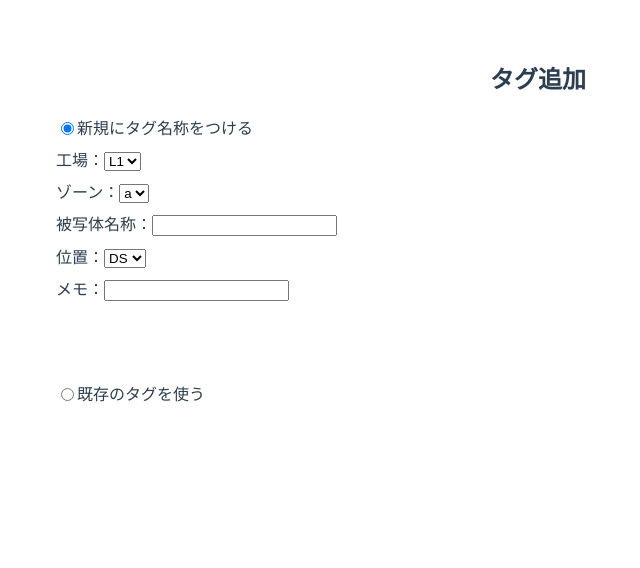
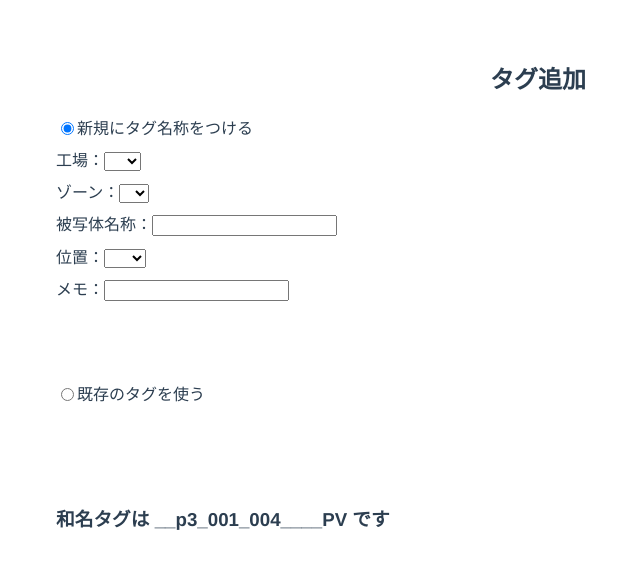
Before and after one commit to 38022/P3Icontrol, a Vue app: page /tag/add in a window 1280 px wide. Both pictures are taken after a click on the radio button "新規にタグ名称をつける". Shown: the top 568 px of the page, without its empty margins (102-742 px from the left). Built offline with nearby package versions, Linux system fonts and the light colour scheme.

Commit message:
選択結果の表示完了

```diff
--- a/src/components/TagAdd.vue
+++ b/src/components/TagAdd.vue
@@ -9,7 +9,7 @@
       <div v-if="newtag" class="select-group">
         <div class="select-factory">
           <label>工場：</label>
-          <select>
+          <select v-model="selectedFactory">
             <option>L1</option>
             <option>L2</option>
             <option>L3</option>
@@ -22,14 +22,14 @@
         </div>
         <div class="select-zone">
           <label>ゾーン：</label>
-          <select>
+          <select v-model="selectedZone">
             <option>a</option>
             <option>b</option>
           </select>
         </div>
         <div class="select-subject">
           <label>被写体名称：</label>
-          <input list="subjects" />
+          <input list="subjects" v-model="selectedSubject" />
           <datalist id="subjects">
             <option>テンター出ツレ</option>
             <option>テンター入り</option>
@@ -37,14 +37,14 @@
         </div>
         <div class="select-side">
           <label>位置：</label>
-          <select>
+          <select v-model="selectedSide">
             <option>DS</option>
             <option>OS</option>
           </select>
         </div>
         <div class="enter-memo">
           <label>メモ：</label>
-          <input type="text" />
+          <input v-model="memo" type="text" />
         </div>
       </div>
     </div>
@@ -55,12 +55,17 @@
       </div>
       <div v-if="existtag">
         <div class="select-tag">
-          <select>
+          <select v-model="selectedExistTag">
             <option>L4_b_p3_001_004_テンター出ツレ_Th250_DS_PV</option>
           </select>
         </div>
-
       </div>
+    </div>
+    <div v-if="newtag" class="selected-result">
+      <h3>和名タグは {{ selectedFactory }}_{{ selectedZone }}_p3_001_004_{{ selectedSubject }}_{{ memo }}_{{ selectedSide }}_PV です</h3>
+    </div>
+    <div v-if="existtag" class="selected-result">
+      <h3>和名タグは {{ selectedExistTag }} です</h3>
     </div>
   </div>
 
@@ -72,7 +77,13 @@ export default {
   data() {
     return {
       newtag: false,
-      existtag: false
+      existtag: false,
+      selectedFactory: '',
+      selectedZone: '',
+      selectedSubject: '',
+      selectedSide: '',
+      memo: '',
+      selectedExistTag: ''
     }
   },
   methods: {
```
